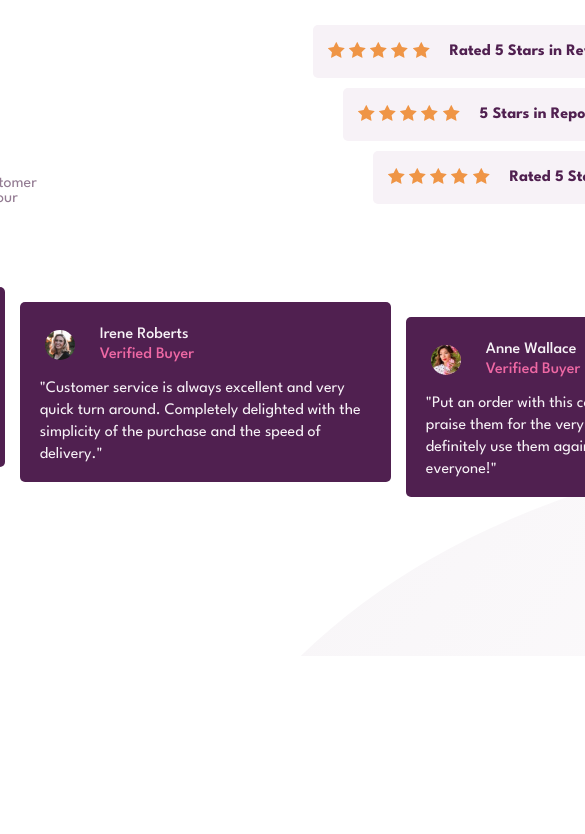
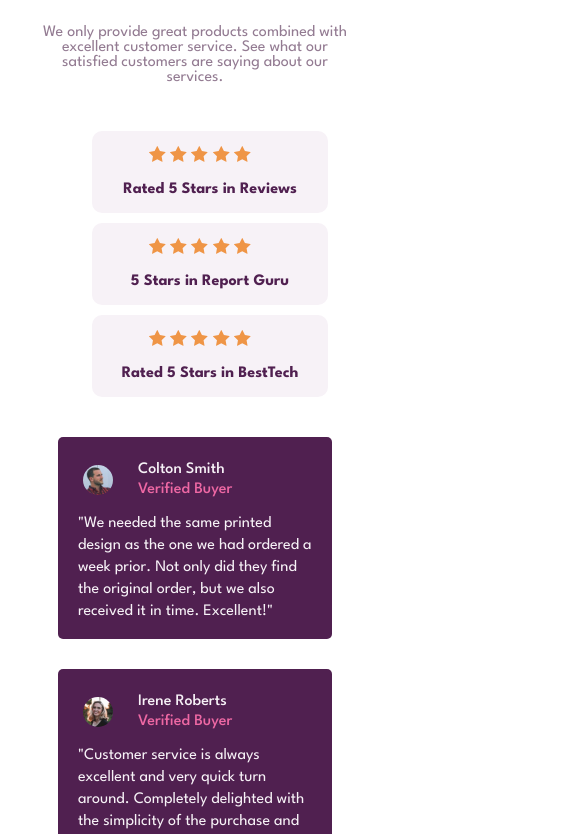
Before and after one commit to kumarmanglam/Social-proof-section, a plain HTML site: page index.html in a window 390 px wide. Shown: the part 204-1038 px from the top of the page, 585 px wide, since content can reach past the window. Before the commit the page ends 860 px from the top, so only its background shows below. Drawn offline with Linux system fonts and the light colour scheme.

Commit message:
made responsive

```diff
--- a/style.css
+++ b/style.css
@@ -1,7 +1,6 @@
 @import url('https://fonts.googleapis.com/css2?family=League+Spartan:wght@400;500;700&display=swap');
 
 :root {
-
     --Very-Dark-Magenta: hsl(300, 43%, 22%);
     --Soft-Pink: hsl(333, 80%, 67%);
     --Dar-Grayish-Magenta: hsl(303, 10%, 53%);
@@ -13,46 +12,65 @@ body{
     font-family: 'League Spartan', sans-serif;
     display: flex;
     flex-direction: column;
+    align-items: center;
     justify-content: center;
-    align-items: center;
-    height: 100vh;
-
+    min-height: 100vh;
     background-image: url(./images/bg-pattern-top-desktop.svg), url(./images/bg-pattern-bottom-desktop.svg) ;
     background-position: bottom 175px right 175px , top 175px left 175px;
     background-repeat: no-repeat;
     background-size: cover;
-
 }
 
 .container,
-.card-container{
-    width: 1175px;
-    display: flex;
-    justify-content: space-between;
-    align-items: stretch;
+.card-container {
+    width: 100%;
+    max-width: 1175px;
+    display: grid;
+    justify-items: center;
+    place-items: center;
+    gap: 30px;
+    padding-inline: 50px;
 }
 
-.intro{
-    flex-basis:60%;
+.container{
+    grid-template-columns: repeat(auto-fit , minmax(300px, 1fr));
+    padding-bottom: 40px;
 }
+
+.card-container{
+    grid-template-columns: repeat(auto-fit, minmax(300px , 1fr));
+}
+
+/* .intro {
+    background-color: lightgreen;
+} */
 
 .intro h1 {
     font-size: 50px;
     color: var(--Very-Dark-Magenta);
-    width: 340px;
 }
 
 .intro p{
-    width: 450px;
     color: var(--Dar-Grayish-Magenta);
 }
 
 .rating{
     display: flex;
     flex-direction: column;
-    flex-basis: 40%;
     gap: 10px;
-    margin-top: 70px;
+    /* background-color: lightgoldenrodyellow; */
+}
+
+.rate {
+    color: var(--Very-Dark-Magenta);
+    background-color: var(--Light-Grayish-Magenta);
+    border-radius: 10px;
+    display: flex;
+    align-items: center;
+    justify-content: space-around;
+    padding: 0 30px;
+    font-weight: 700;
+    width: fit-content;
 }
 
 .report-guru{
@@ -63,32 +81,14 @@ body{
     margin-left: 60px;
 }
 
-.rate {
-    color: var(--Very-Dark-Magenta);
-    background-color: var(--Light-Grayish-Magenta);
-    border-radius: 5px;
-    display: flex;
-    align-items: center;
-    justify-content: space-around;
-    padding: 3px 15px;
-    font-weight: 700;
-    width: fit-content;
-}
-
 .stars {
     padding-right: 20px;
-}
-
-.card-container {
-    margin-top: 50px;
-    gap: 15px;
 }
 
 .card {
     background-color: var(--Very-Dark-Magenta);
     color: var(--Light-Grayish-Magenta);
     border-radius: 5px;
-    height: min-content;
 }
 
 .title {
@@ -127,3 +127,40 @@ body{
 .card3 {
     margin-top: 30px;
 }
+
+
+@media (max-width: 650px){
+    .intro h1 {
+        text-align: center;
+    }
+    .intro p {
+        padding-inline: 30px;
+        text-align: center;
+    }
+    .rate {
+        width: 100%;
+        flex-direction: column;
+        padding: 0;
+        margin: 0;
+        padding-top: 15px;
+        padding-inline: 15px;
+    }
+    .report-guru{
+        margin-left:0;
+    }
+
+    .best-tech{
+        margin-left: 0;
+    }
+    .card{
+        margin-inline: 50px;
+    }
+
+.card2 {
+    margin-top: 0;
+}
+
+.card3 {
+    margin-top: 0;
+}
+}
```
